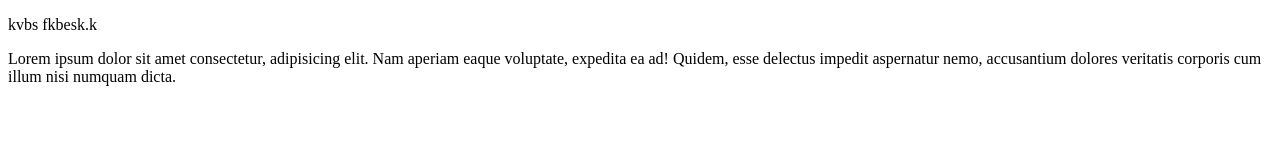
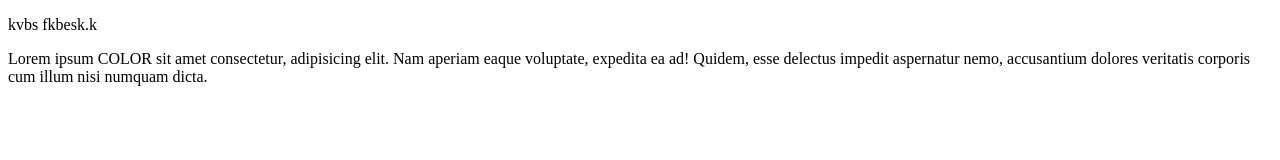
Before and after one commit to andrasinorbert/2024_9b_web, a plain HTML site: page 20241115.html in a window 1280 px wide. Drawn offline with Linux system fonts and the light colour scheme.

Commit message:
Update 20241115.html

```diff
--- a/20241115.html
+++ b/20241115.html
@@ -8,6 +8,6 @@
 <body>
     <p>kvbs fkbesk.k</p>
 
-    <p>Lorem ipsum dolor sit amet consectetur, adipisicing elit. Nam aperiam eaque voluptate, expedita ea ad! Quidem, esse delectus impedit aspernatur nemo, accusantium dolores veritatis corporis cum illum nisi numquam dicta.</p>
+    <p>Lorem ipsum COLOR sit amet consectetur, adipisicing elit. Nam aperiam eaque voluptate, expedita ea ad! Quidem, esse delectus impedit aspernatur nemo, accusantium dolores veritatis corporis cum illum nisi numquam dicta.</p>
 </body>
 </html>
```
